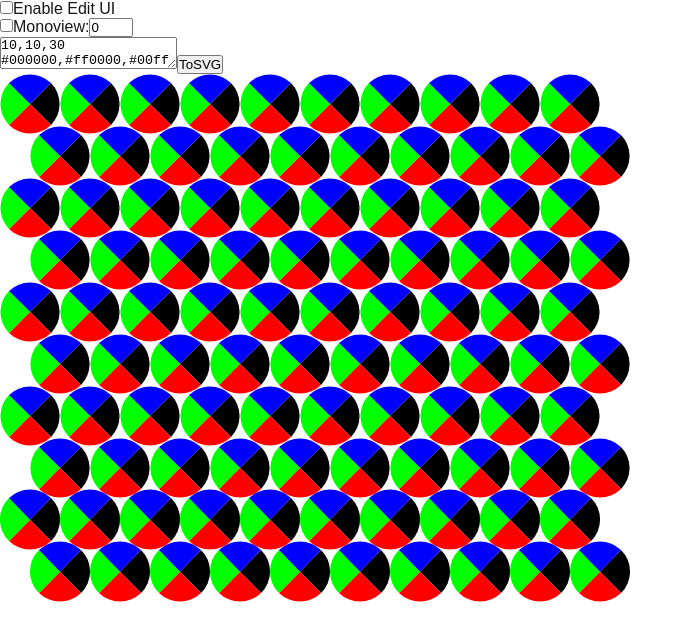
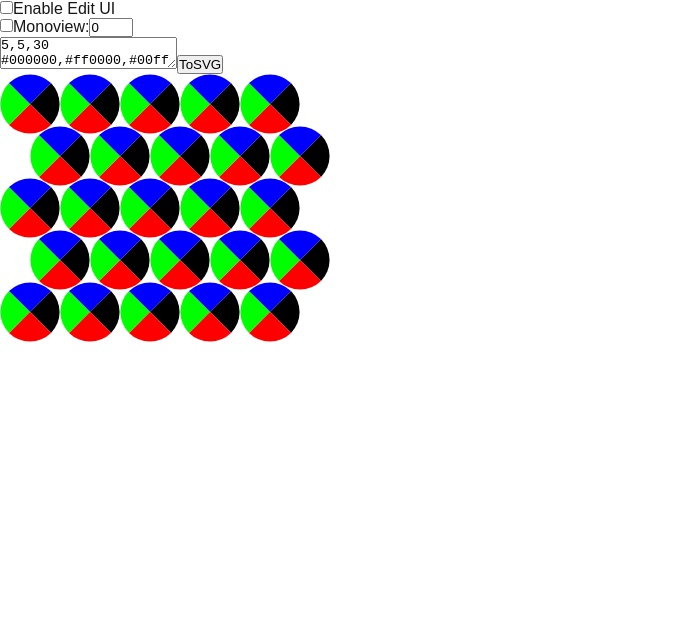
Before and after one commit to yt-koike/lentimorpho_web, a Next.js app: page / in a window 1280 px wide. Shown: the top 640 px of the page, without its empty margins (0-693 px from the left). Built offline with nearby package versions, Linux system fonts and the light colour scheme.

Commit message:
small canvas

```diff
--- a/src/app/page.tsx
+++ b/src/app/page.tsx
@@ -157,8 +157,8 @@ const LentiArray = (props: LentiArrayInfo) => {
 
 export default function Home() {
   const [cid, setCid] = useState(0);
-  const [sideN, setSideN] = useState(10);
-  const [tallN, setTallN] = useState(10);
+  const [sideN, setSideN] = useState(5);
+  const [tallN, setTallN] = useState(5);
   const [isMouseDown, setIsMouseDown] = useState(false);
   const [isTouchDown, setIsTouchDown] = useState(false);
   const [selectedColorHex, setSelectedColorHex] = useState("");
@@ -330,9 +330,9 @@ export default function Home() {
       <div>
         <svg
           id="svg"
-          width="3000"
-          height="3000"
-          viewBox="0 0 3000 3000"
+          width="500"
+          height="500"
+          viewBox="0 0 500 500"
           fill="none"
           xmlns="http://www.w3.org/2000/svg"
           onTouchStart={(e) => {
```
